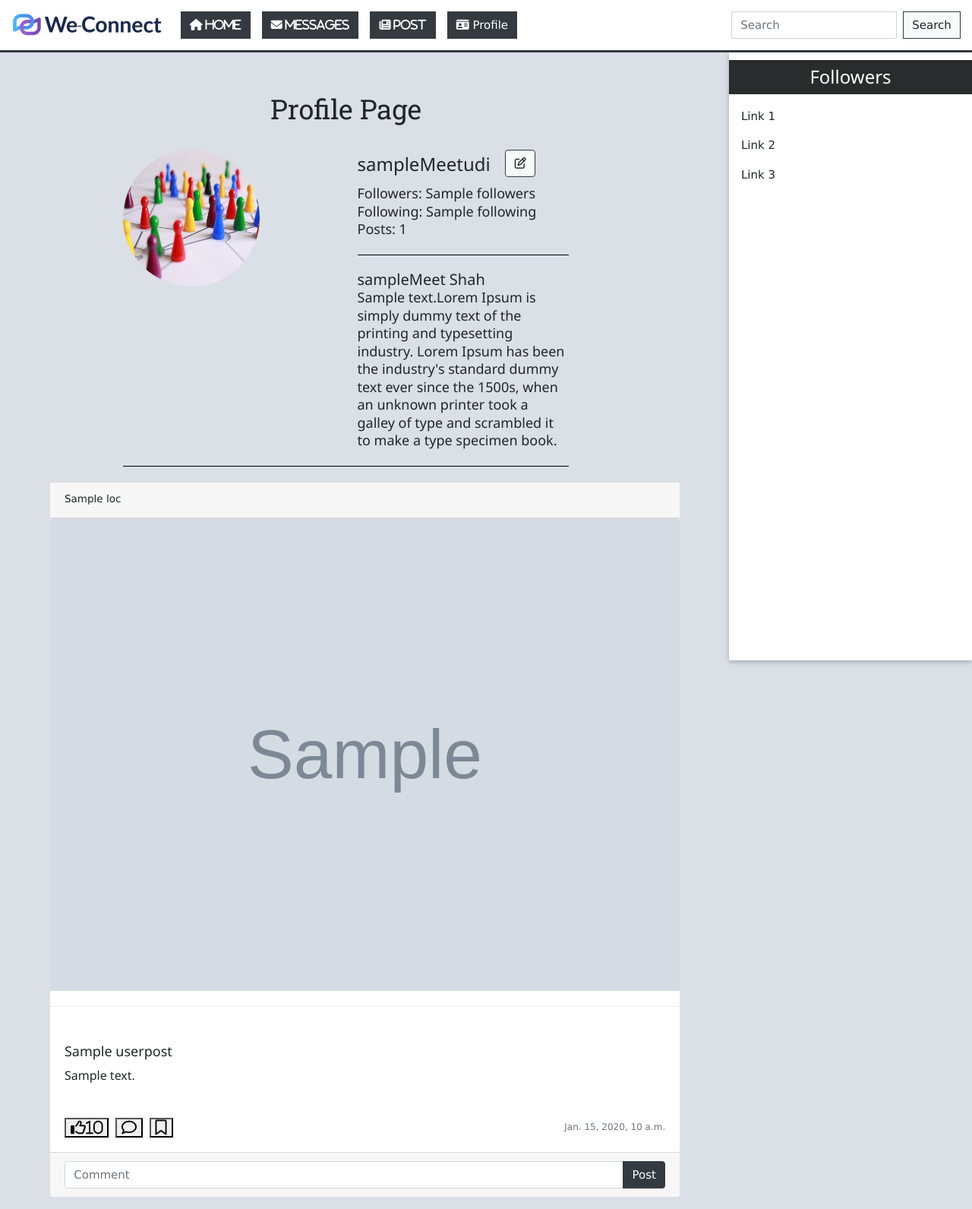
After one commit to meet08062000/WeConnect-Django, a Django app: template templates/profilepage.html in a window 1280 px wide. The commit adds this page. Shown: the whole page at 76% size. Run offline with Django 3.2, Linux system fonts and the light colour scheme; the template is opened without the code that fills it: most values are stand-ins (such as "Sample title", 1, 10 or a date in 2020); grey boxes marked "Sample" are stand-in pictures; some libraries are stand-ins or nearby versions.

Commit message:
Profile page and like system

```diff
--- a/WeConnect/urls.py
+++ b/WeConnect/urls.py
@@ -22,7 +22,7 @@ from django.conf.urls.static import static
 urlpatterns = [
     path('admin/', admin.site.urls),
     path('', include('accounts.urls')),
-    path('dashboard/', include('mainApp.urls'))
+    path('app/', include('mainApp.urls'))
 ]
 
 if(settings.DEBUG):
--- a/accounts/views.py
+++ b/accounts/views.py
@@ -7,7 +7,7 @@ from django.contrib import messages
 
 def index(request):
     if(request.user.is_authenticated):
-        return redirect ('/dashboard')
+        return redirect ('/app')
     return render(request, 'index.html')
 
 
@@ -18,7 +18,7 @@ def login(request):
         user = auth.authenticate(username=username, password=password)
         if(user is not None):
             auth.login(request, user)
-            return redirect('/dashboard')
+            return redirect('/app')
         else:
             messages.info(request, 'Invalid credentials')
             return redirect('/')
--- a/mainApp/urls.py
+++ b/mainApp/urls.py
@@ -4,5 +4,7 @@ from . import views
 urlpatterns = [
     path('', views.dashboard, name="dashboard"),
     path('post', views.post, name="post"),
-
+    path('profilepage', views.profilepage, name="profilepage"),
+    path('profile/<int:user_id>', views.profile, name="profile"),
+    path('<int:post_id>', views.like, name="like")
 ]
--- a/templates/base.html
+++ b/templates/base.html
@@ -56,7 +56,7 @@
 
 <body style='background-color: #DAE0E6;'>
     <nav class="navbar navbar-expand-lg border-bottom border-dark nav-sticky" style='background-color: #ffffff;'>
-        <a class="navbar-brand" href="#">
+        <a class="navbar-brand" href="/app">
             <img src="{%static 'mainlogo.jpg' %}" width='200' height="36" alt="">
         </a>
         <button class="navbar-toggler" type="button" data-toggle="collapse" data-target="#navbarSupportedContent" aria-controls="navbarSupportedContent" aria-expanded="false" aria-label="Toggle navigation">
@@ -66,20 +66,20 @@
         <div class="collapse navbar-collapse" id="navbarSupportedContent">
           <ul class="navbar-nav mr-auto">
             <li class="nav-item active p-2">
-                <a href='/dashboard'><button type="button" class="btn btn-dark rounded-0"><i class="fa fa-home" aria-hidden="true"> Home</i></button></a>
+                <a href='/app'><button type="button" class="btn btn-dark rounded-0"><i class="fa fa-home" aria-hidden="true"> Home</i></button></a>
             </li>
             <li class="nav-item p-2">
                 <button type="button" class="btn btn-dark rounded-0"><i class="fa fa-envelope"> Messages</i></button>
             </li>
             <li class="nav-item p-2">
-                <a href='/dashboard/post'><button type="button" class="btn btn-dark rounded-0" ><i class="fa fa-newspaper"> Post</i></button></a>
+                <a href='/app/post'><button type="button" class="btn btn-dark rounded-0" ><i class="fa fa-newspaper"> Post</i></button></a>
             </li>
             <li class="nav-item dropdown p-2">
                 <a class="btn btn-dark rounded-0" href="#" id="navbarDropdown" role="button" data-toggle="dropdown" aria-haspopup="true" aria-expanded="false">
                     <i class="fa fa-id-card"> </i> Profile
                 </a>
                 <div class="dropdown-menu" aria-labelledby="navbarDropdown">
-                  <a class="dropdown-item" href="#">Profile Page</a>
+                  <a class="dropdown-item" href="/app/profilepage">Profile Page</a>
                   <a class="dropdown-item" href="#">Settings</a>
                   <div class="dropdown-divider"></div>
                   <a class="dropdown-item" href="/logout"><i class="fa fa-sign-out-alt"> Logout</i></a>
--- a/templates/post.html
+++ b/templates/post.html
@@ -10,7 +10,7 @@
         <center style='font-family: "Roboto Slab", Serif'>Post</center>
     </h1>
     <br>
-    <form action='/dashboard/post' method='post' enctype="multipart/form-data">
+    <form action='/app/post' method='post' enctype="multipart/form-data">
 
         {% csrf_token %}
 
--- /dev/null
+++ b/templates/profilepage.html
@@ -0,0 +1,78 @@
+
+{% extends 'base.html' %}
+{% load static %}
+{% block title %}
+<title>Profile Page</title>
+{% endblock %}
+
+{% block content %}
+
+
+<div class='container' style='width: 70%; margin-top: 6%'>
+    <h1>
+        <center style='font-family: "Roboto Slab", Serif'>Profile Page</center>
+    </h1>
+    <br>
+    <div class='row'>
+        <div class="col">
+            <img src='{% static "bg_img.jpeg" %}' class="rounded-circle mb-2" alt="100x100" width="180" height="180" style ='border-radius: 50%'>
+        </div>
+        <div class='col'>
+            <h3 class='d-inline mr-3'>{{profile.username}}Meetudi</h3>
+            <button type='submit' name='edit_profile' class='btn btn-light border border-dark d-inline' style='margin-bottom:4%'>
+                <i class='fa fa-edit'></i>
+            </button><br>
+            <h5 class='d-inline mr-3'>Followers: {{profile.followers}}</h5>
+            <h5 class='d-inline mr-3'>Following: {{profile.following}}</h5>
+            <h5 class='d-inline mr-3'>Posts: {{posts_count}}</h5>
+            <hr style='border-color: black'>
+            <h4 class='d-inline mr-3'><b style='font-weight: 500'>{{profile.username}}Meet Shah</b></h4><br>
+            <h5 class='d-inline mr-3'>{{profile.desc}}Lorem Ipsum is simply dummy text of the printing and typesetting industry. Lorem Ipsum has been the industry's standard dummy text ever since the 1500s,
+            when an unknown printer took a galley of type and scrambled it to make a type specimen book. </h5>
+        </div>
+    </div>
+    <hr style='border-color: black'>
+</div>
+
+
+<div class="card-deck mb-3" style='margin-left: 4%'>
+    {% for userpost in userposts%}
+        <div class='card'>
+            <div class="card-header ">
+                <div class="row mb-1">
+                    <div class='col-sm'>
+                        <div class="text" style='font-size: 0.9rem'>{{userpost.loc}}</div>
+                    </div>
+                </div>
+            </div>
+            <img class="card-img-top" src="{{userpost.image.url}}" alt="Card image cap">
+            <hr class='divider'>
+            <div class="card-body">
+                <h5 class="card-title" style='font-weight: 500'>{{userpost.title}}</h5>
+                <h6 class='mb-5'>
+                    <p class="card-text">{{userpost.desc}}</p>
+                </h6>
+                <div class='row'>
+                    <div class='col-sm'>
+                        <h4 class='d-inline'><button class='far fa-thumbs-up' style='text-decoration:none'>{{userpost.likes}}</a>
+                        </h4>
+                        <h4 class='d-inline pl-1'><button class='far fa-comment' style='text-decoration:none'></button></h4>
+                        <h4 class='d-inline pl-1'><button class='far fa-bookmark' style='text-decoration:none'></button></h4>
+                    </div>
+                    <div class="col-sm">
+                        <p class="card-text float-right pr"><small class="text-muted">{{userpost.timestamp}}</small></p>
+                    </div>
+                </div>
+            </div>
+            <div class="card-footer">
+                <div class="input-group">
+                    <input type="text" class="form-control" placeholder="Comment" aria-describedby="basic-addon2">
+                    <div class="input-group-append">
+                        <button class="btn btn-dark " type="button">Post</button>
+                    </div>
+                </div>
+            </div>
+        </div>
+    {% endfor %}
+</div>
+{% endblock %}
```
Also changed, not shown: mainApp/models.py (+8 -0 lines), mainApp/views.py (+39 -2 lines), templates/dashboard.html (+6 -4 lines), templates/profile.html (added, +77 -0 lines), mainApp/migrations/0007_follows_likes.py (added).
